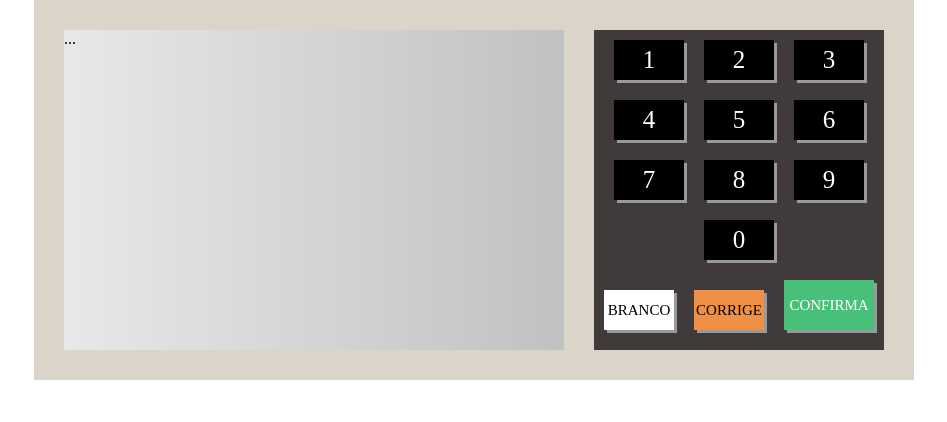
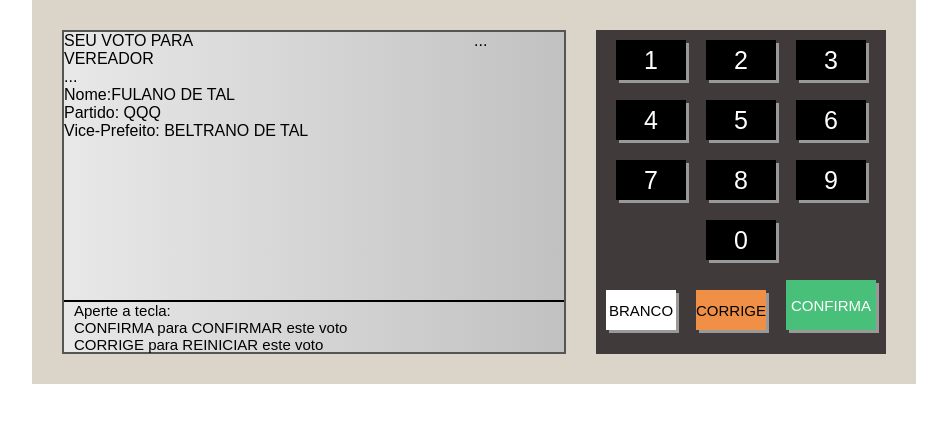
Before and after one commit to westorres9/UrnaEletronica, a plain HTML site: page index.html in a window 1280 px wide. Shown: the whole page, without its empty margins (166-1113 px from the left). Drawn offline with Linux system fonts and the light colour scheme.

Commit message:
implementando interface

```diff
--- a/index.html
+++ b/index.html
@@ -10,7 +10,32 @@
 <body>
     <div class="urna">
         <div class="screen">
-            ...
+            <div class="d-1">
+                <div class="d-1-left">
+                    <div class="d-1-1">
+                        <span>SEU VOTO PARA</span>
+                    </div>
+                    <div class="d-1-2">
+                        <span>VEREADOR</span>
+                    </div>
+                    <div class="d-1-3">
+                        ...
+                    </div>
+                    <div class="d-1-4">
+                        Nome:FULANO DE TAL <br>
+                        Partido: QQQ <br>
+                        Vice-Prefeito: BELTRANO DE TAL <br>
+                    </div>
+                </div>
+                <div class="d-1-right">
+                    ...
+                </div>
+            </div>
+            <div class="d-2">
+                Aperte a tecla: <br/>
+                CONFIRMA para CONFIRMAR este voto <br>
+                CORRIGE para REINICIAR este voto
+            </div>
         </div>
         <div class="keyboard">
             <div class="keyboard-line">
--- a/style.css
+++ b/style.css
@@ -3,6 +3,7 @@
     display: flex;
     justify-content: center;
     align-items: center;
+    font-family: Arial, Helvetica, sans-serif;
 }
 
 .urna {
@@ -14,7 +15,10 @@
 .screen{
     width: 500px;
     height: 320px;
-    background: linear-gradient(to right, #E8e8e8, #c1c1c1 )
+    background: linear-gradient(to right, #E8e8e8, #c1c1c1 );
+    border: 2px solid #555;
+    display: flex;
+    flex-direction: column;
 }
 
 .keyboard {
@@ -62,3 +66,23 @@
     width: 90px;
     height: 50px;
 }
+
+.d-1 {
+    flex:1;
+    display: flex;
+}
+
+.d-1-left {
+    flex: 1;
+}
+
+.d-1-right {
+    width: 90px;
+}
+
+.d-2 {
+    height: 50px;
+    font-size: 15px;
+    border-top: 2px solid #000;
+    padding-left: 10px;
+}
```
